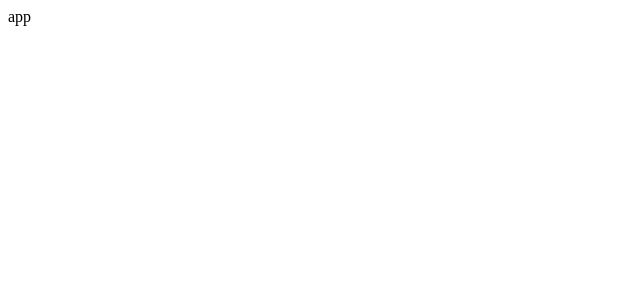
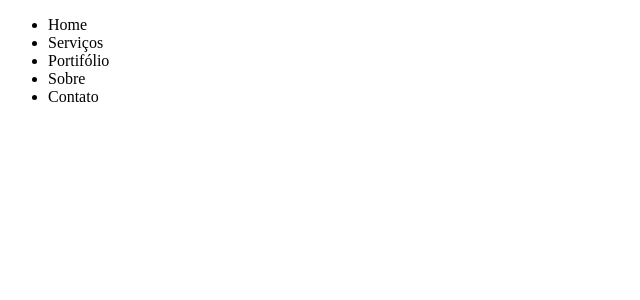
Before and after one commit to rafix923/my-web-site, a React (Create React App) app in the folder front-end/: page / in a window 1280 px wide. Shown: the top 300 px of the page, without its empty margins (0-640 px from the left). Built offline with nearby package versions, Linux system fonts and the light colour scheme.

Commit message:
feat(menu): Cria o menu para navegação entre páginas.
O menu será composto com os seguintes items: home, serviços, portifólio, sobre e contato.
Porém, a navegação utilizará a navegação pelo react-router-dom.

```diff
--- a/front-end/src/App.js
+++ b/front-end/src/App.js
@@ -1,7 +1,10 @@
 import React from 'react'
+import Header from './components/Header/Header'
 
 export default function App() {
   return (
-    <div>app</div>
+    <div>
+      <Header/>
+    </div>
   )
 }
--- a/front-end/src/components/Header/Header.js
+++ b/front-end/src/components/Header/Header.js
@@ -0,0 +1,16 @@
+import React from 'react'
+
+export default function Header() {
+
+    return (
+        <nav>
+        <ul>
+            <li>Home</li>
+            <li>Serviços</li>
+            <li>Portifólio</li>
+            <li>Sobre</li>
+            <li>Contato</li>
+        </ul>
+        </nav>
+    )
+}
```
Also changed, not shown: 1 other file (tests, documents, lock files or other folders).
